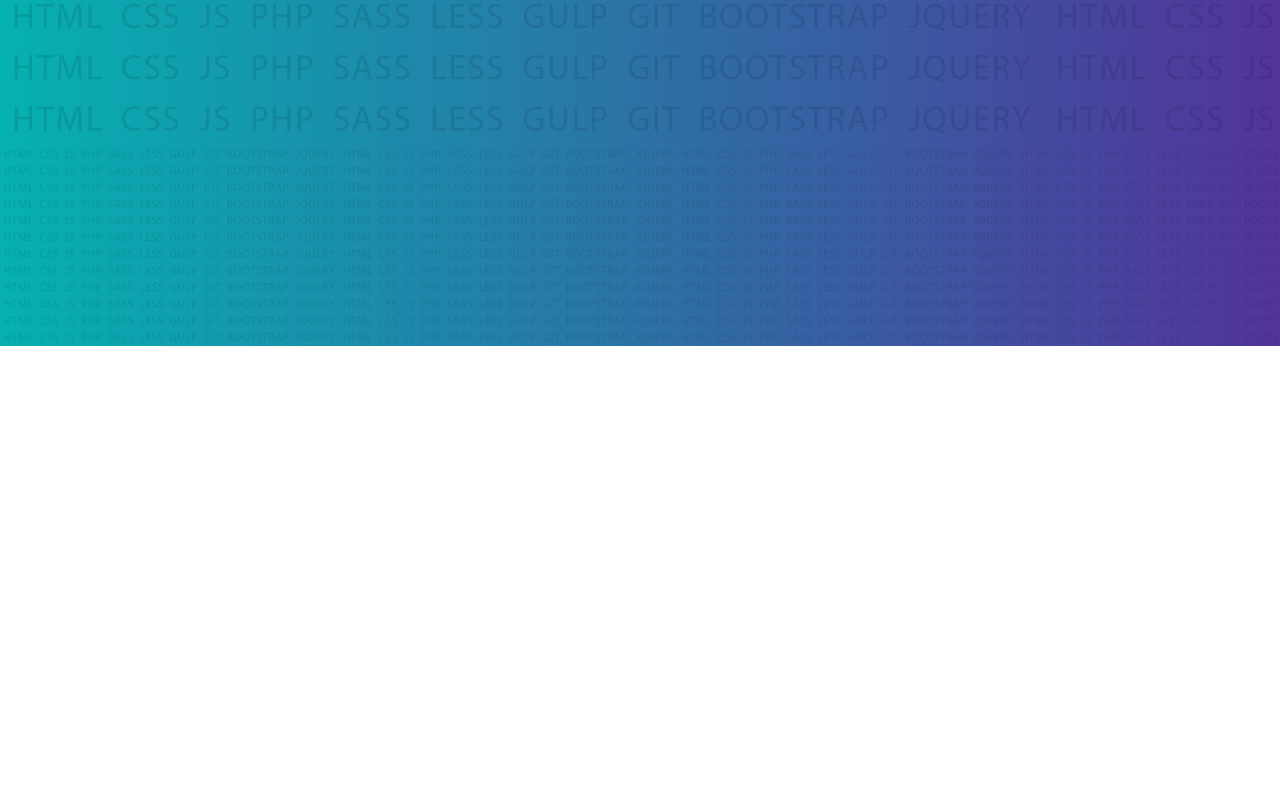
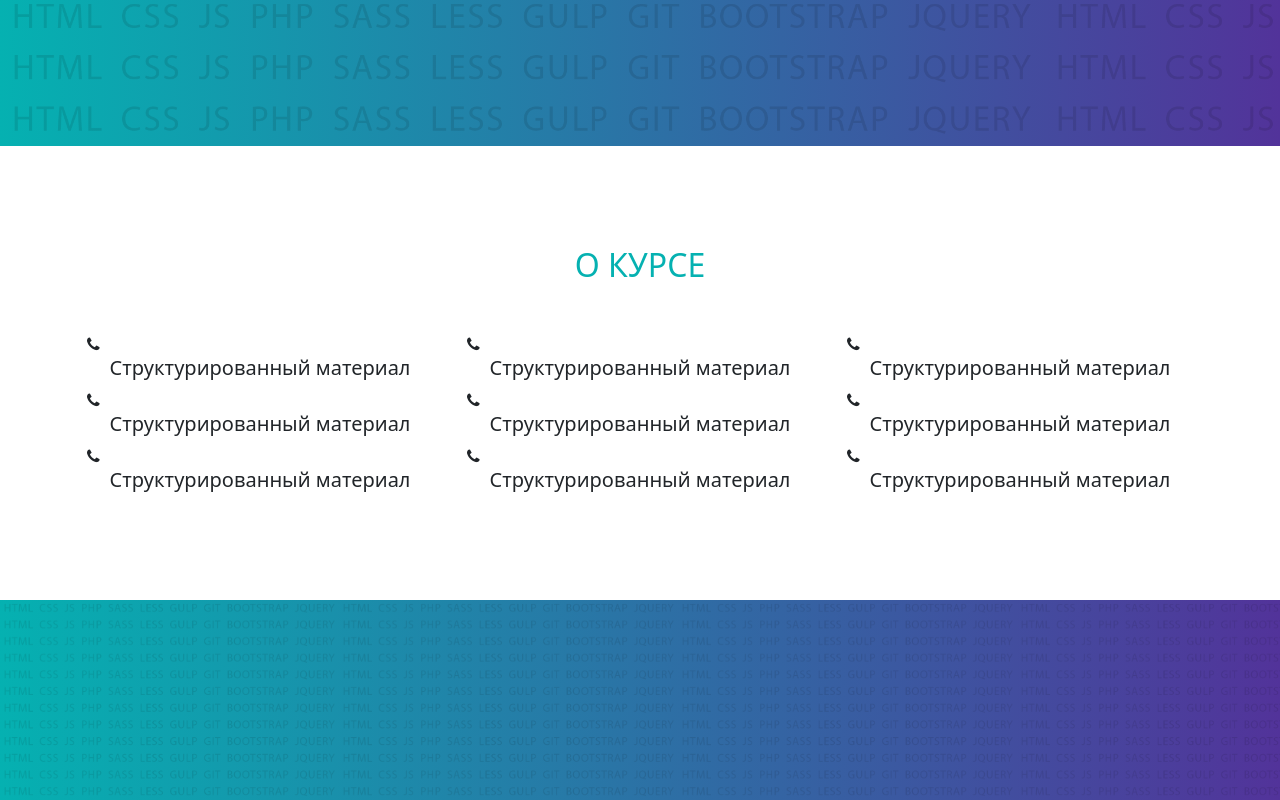
Before and after one commit to Gorbunova89/Bootstrap-site-demo-2, a plain HTML site: page index.html in a window 1280 px wide. Shown: the part 470-1270 px from the top of the page. Before the commit the page ends 816 px from the top, so only its background shows below. Drawn offline with Linux system fonts and the light colour scheme.

Commit message:
сделала секцию

```diff
--- a/index.html
+++ b/index.html
@@ -29,7 +29,80 @@
     </div>
   </header>
 
+  <section class="about">
+    <div class="container">
+      <div class="row">
+        <div class="col-12">
+          <h2 class="text-center text-uppercase color1 mb-5">О курсе</h2>
+        </div>
+      </div>
 
+      <div class="row">
+
+        <div class="col-xl-4 col-md-6 col-sm-12">
+          <div class="itd-circle"><i class="icon-phone"></i></div>
+          <h5 class="text-center">Структурированный материал</h5>
+          <div class="line"></div>
+        </div>
+
+
+        <div class="col-xl-4 col-md-6 col-sm-12">
+          <div class="itd-circle"><i class="icon-phone"></i></div>
+          <h5 class="text-center">Структурированный материал</h5>
+          <div class="line"></div>
+        </div>
+
+
+        <div class="col-xl-4 col-md-6 col-sm-12">
+          <div class="itd-circle"><i class="icon-phone"></i></div>
+          <h5 class="text-center">Структурированный материал</h5>
+          <div class="line"></div>
+        </div>
+
+        <div class="col-xl-4 col-md-6 col-sm-12">
+          <div class="itd-circle"><i class="icon-phone"></i></div>
+          <h5 class="text-center">Структурированный материал</h5>
+          <div class="line"></div>
+        </div>
+
+
+        <div class="col-xl-4 col-md-6 col-sm-12">
+          <div class="itd-circle"><i class="icon-phone"></i></div>
+          <h5 class="text-center">Структурированный материал</h5>
+          <div class="line"></div>
+        </div>
+
+
+        <div class="col-xl-4 col-md-6 col-sm-12">
+          <div class="itd-circle"><i class="icon-phone"></i></div>
+          <h5 class="text-center">Структурированный материал</h5>
+          <div class="line"></div>
+        </div>
+
+
+        <div class="col-xl-4 col-md-6 col-sm-12">
+          <div class="itd-circle"><i class="icon-phone"></i></div>
+          <h5 class="text-center">Структурированный материал</h5>
+          <div class="line"></div>
+        </div>
+
+
+        <div class="col-xl-4 col-md-6 col-sm-12">
+          <div class="itd-circle"><i class="icon-phone"></i></div>
+          <h5 class="text-center">Структурированный материал</h5>
+          <div class="line"></div>
+        </div>
+
+        <div class="col-xl-4 col-md-6 col-sm-12">
+          <div class="itd-circle"><i class="icon-phone"></i></div>
+          <h5 class="text-center">Структурированный материал</h5>
+          <div class="line"></div>
+        </div>
+
+      </div>
+    </div>
+    </div>
+  </section>
 
   <footer id="footer">
 
@@ -46,7 +119,8 @@
         </div>
         <div class="modal-body">
 
-            <div class='embed-container'><iframe src='https://www.youtube.com/embed//41tdjZWeCH0' frameborder='0' allowfullscreen></iframe></div>
+          <div class='embed-container'><iframe src='https://www.youtube.com/embed//41tdjZWeCH0' frameborder='0'
+              allowfullscreen></iframe></div>
         </div>
 
       </div>
--- a/style.css
+++ b/style.css
@@ -75,3 +75,12 @@
          width: 100%;
          height: 100%;
         }
+
+        /* Цвет */
+        .color1 {
+            color: var(--color1);
+        }
+
+        .color2 {
+            color: var(--color2);
+        }
```
Lines whose indentation alone changed are shown as unchanged.
